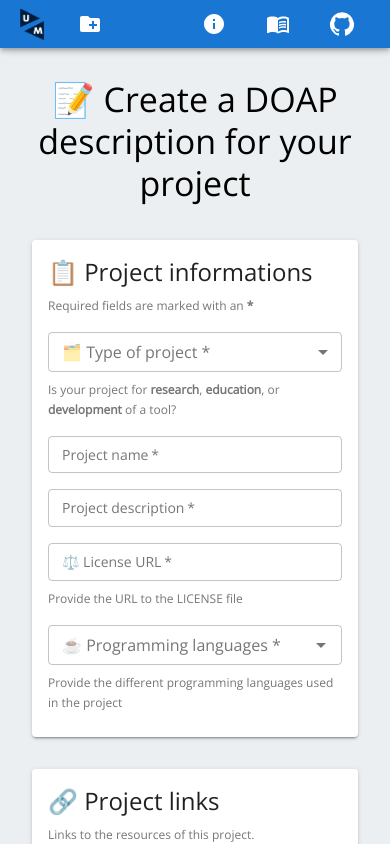
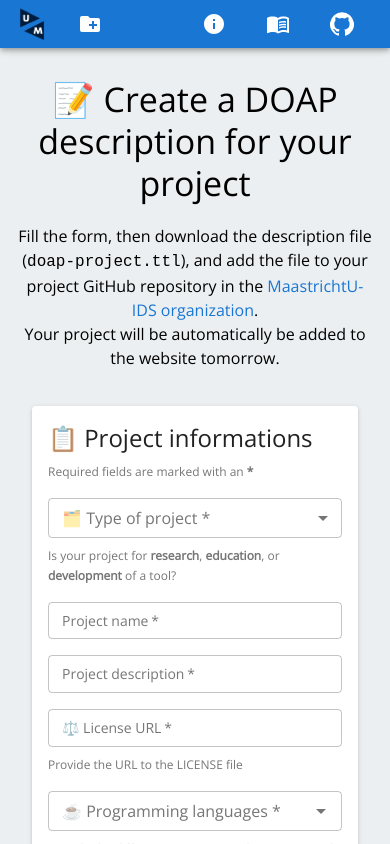
Before and after one commit to MaastrichtU-IDS/projects, a React Native app: screen /create-doap in a window 390 px wide. Shown: the top 844 px of the page. Built offline with nearby package versions, Linux system fonts and the light colour scheme.

Commit message:
add instructions for doap file

```diff
--- a/src/CreateDoapProject.tsx
+++ b/src/CreateDoapProject.tsx
@@ -9,6 +9,15 @@ import Snackbar from '@material-ui/core/Snackbar';
 import MuiAlert, { AlertProps } from '@material-ui/lab/Alert';
 
 const useStyles = makeStyles(theme => ({
+  link: {
+    color: theme.palette.primary.main,
+    textDecoration: 'none',
+    // color: 'inherit',
+    '&:hover': {
+      color: theme.palette.primary.light,
+      textDecoration: 'none',
+    },
+  },
   settingsForm: {
     width: '100%',
     // textAlign: 'center',
@@ -148,6 +157,12 @@ export default function CreateDoapProject() {
       <Typography variant="h4" style={{textAlign: 'center', marginBottom: '20px'}}>
         📝 Create a DOAP description for your project
       </Typography>
+
+      <Typography variant="body1" style={{textAlign: 'center', marginBottom: '20px'}}>
+        Fill the form, then download the description file (<code>doap-project.ttl</code>), and add the file to your project GitHub repository in the <a href="https://github.com/MaastrichtU-IDS" className={classes.link}>MaastrichtU-IDS organization</a>.
+        <br/>Your project will be automatically be added to the website tomorrow.
+      </Typography>
+
 
       <form onSubmit={handleSubmit}>
         <FormControl className={classes.settingsForm}>
```
Also changed, not shown: 1 other file (tests, documents, lock files or other folders).
